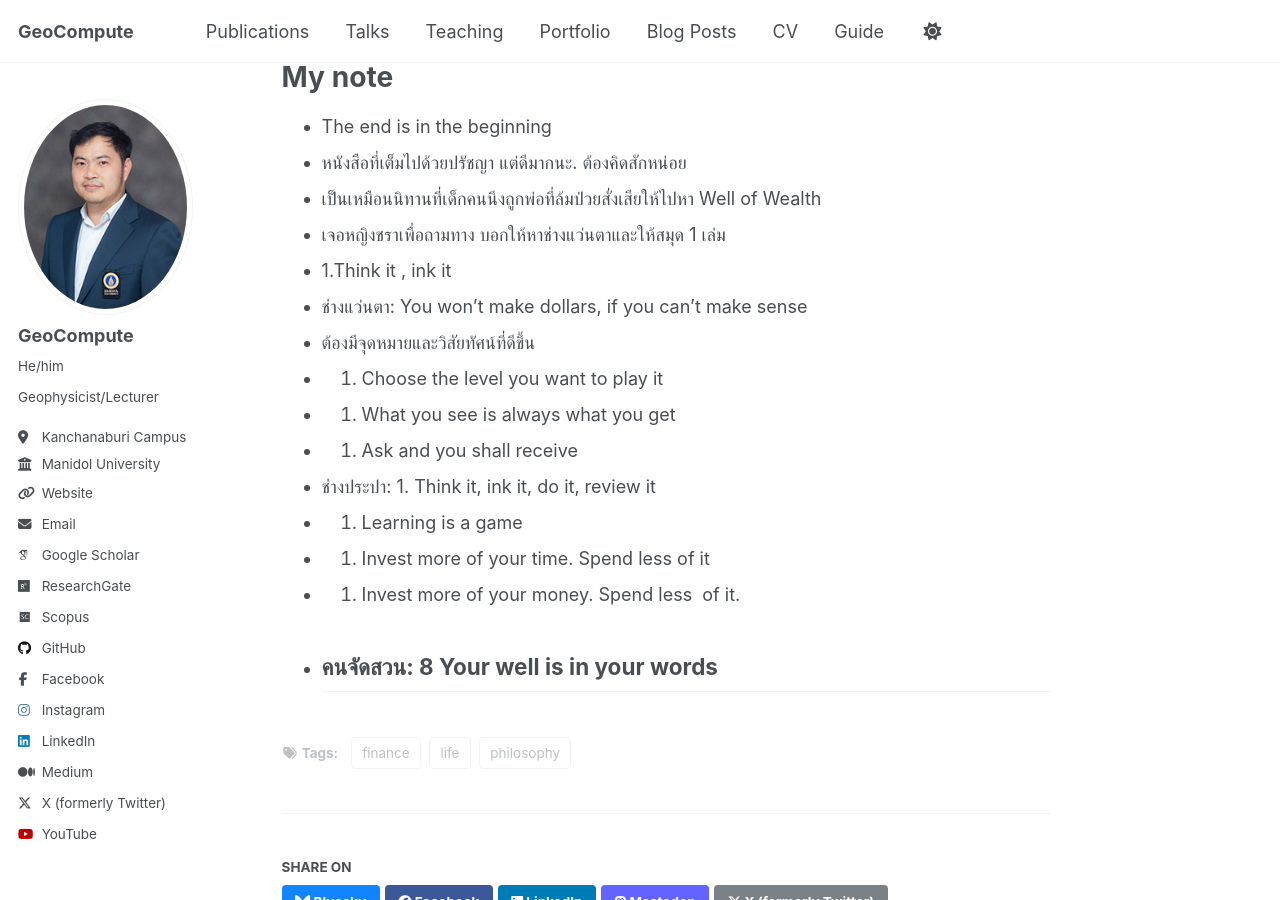
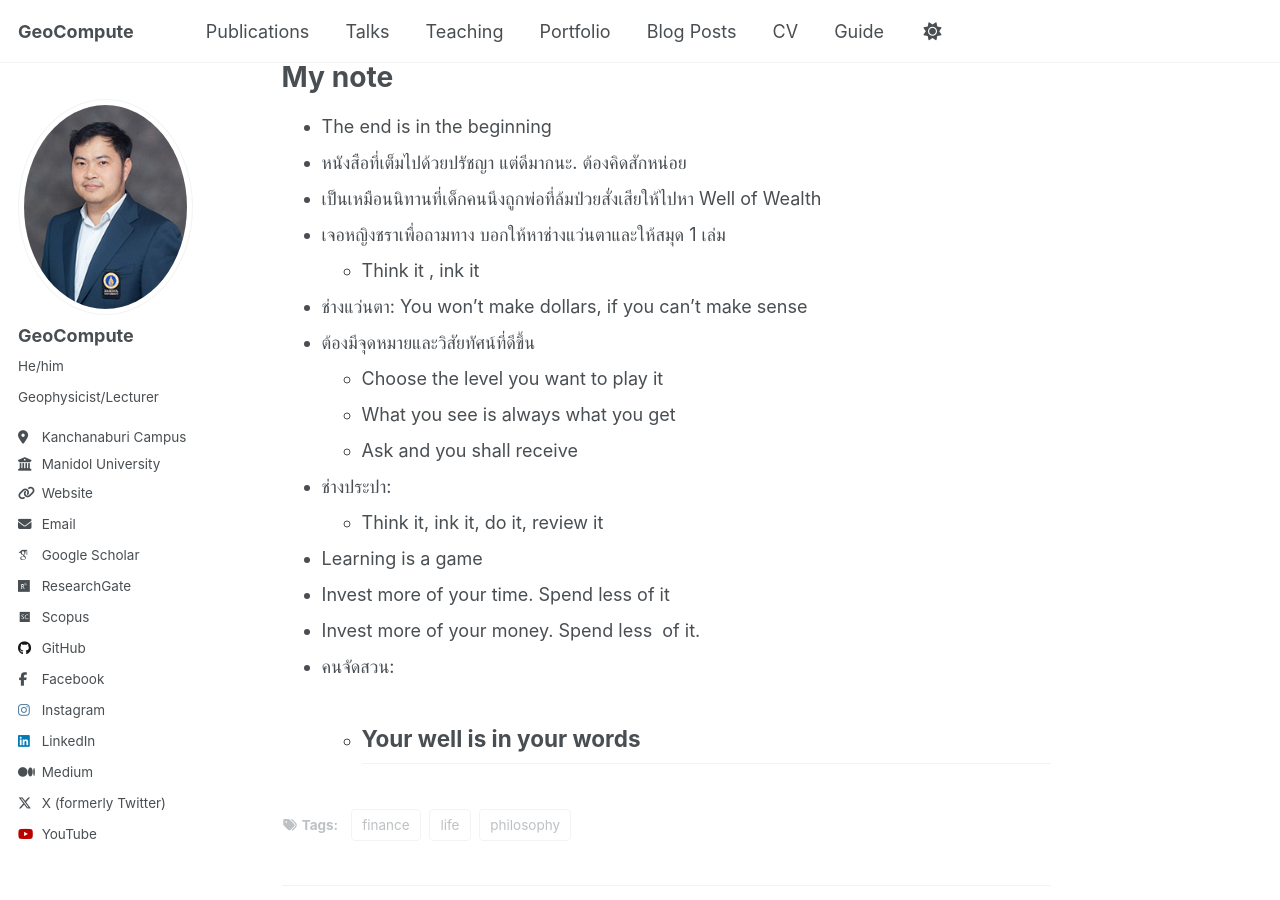
Before and after one commit to Songkhun/Songkhun.github.io, a Jekyll site: the page built from _posts/2015-06-03-WinkandGrowRich.md, in a window 1280 px wide and 900 px high, scrolled down 212 px. Built offline with Jekyll 4.4.1, drawn with Linux system fonts in a browser that asks for light colours; some web fonts are replaced; a script that is not in the unit is left out.

Commit message:
Update 2015-06-03-WinkandGrowRich.md

```diff
--- a/_posts/2015-06-03-WinkandGrowRich.md
+++ b/_posts/2015-06-03-WinkandGrowRich.md
@@ -16,15 +16,17 @@ My note
 - หนังสือที่เต็มไปด้วยปรัชญา แต่ดีมากนะ. ต้องคิดสักหน่อย
 - เป็นเหมือนนิทานที่เด็กคนนึงถูกพ่อที่ล้มป่วยสั่งเสียให้ไปหา Well of Wealth
 - เจอหญิงชราเพื่อถามทาง บอกให้หาช่างแว่นตาและให้สมุด 1 เล่ม
-- 1.Think it , ink it
+  - Think it , ink it
 - ช่างแว่นตา: You won't make dollars, if you can't make sense
 - ต้องมีจุดหมายและวิสัยทัศน์ที่ดีขึ้น
-- 2. Choose the level you want to play it
-- 3. What you see is always what you get
-- 4. Ask and you shall receive
-- ช่างประปา: 1. Think it, ink it, do it, review it
-- 5. Learning is a game
-- 6. Invest more of your time. Spend less of it
-- 7. Invest more of your money. Spend less  of it.
-- คนจัดสวน: 8 Your well is in your words
+  - Choose the level you want to play it
+  - What you see is always what you get
+  - Ask and you shall receive
+- ช่างประปา:
+  - Think it, ink it, do it, review it
+- Learning is a game
+- Invest more of your time. Spend less of it
+- Invest more of your money. Spend less  of it.
+- คนจัดสวน:
+  - Your well is in your words
 ------
```
